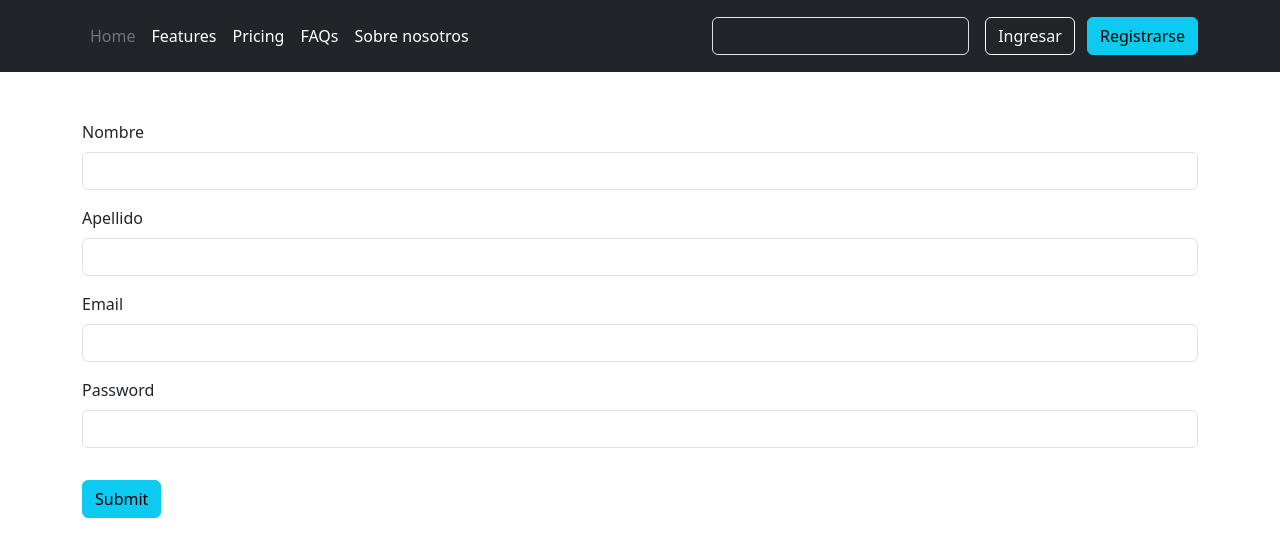
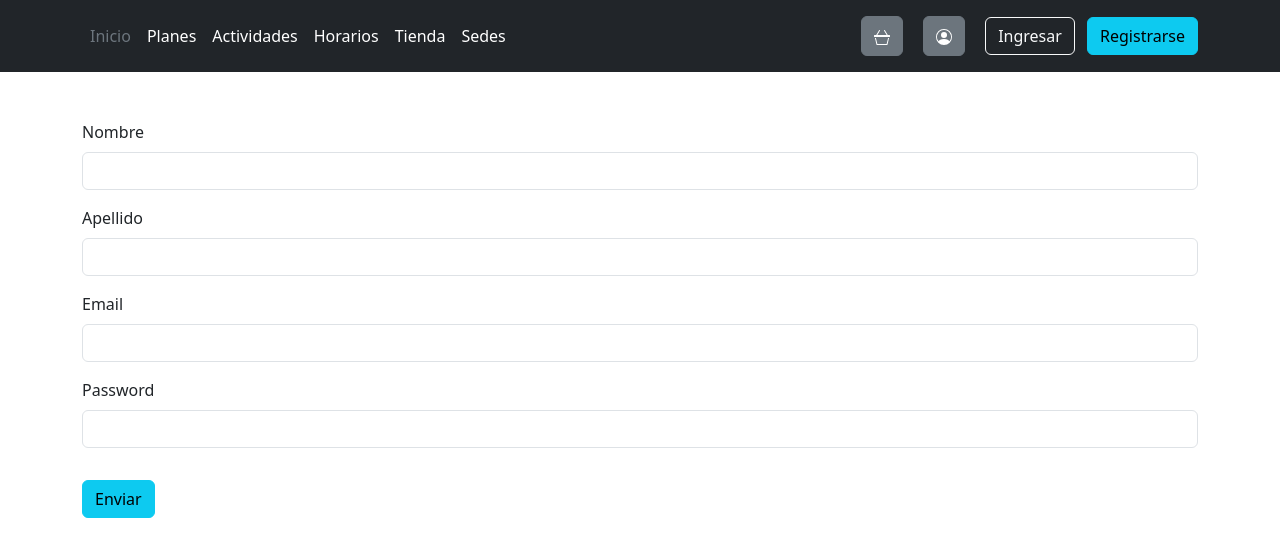
Before and after one commit to matiashuber/grupo-5-gimansio, a website: page Views/FormularioDeRegistro.html in a window 1280 px wide. Drawn offline with nearby package versions, Linux system fonts and the light colour scheme.

Commit message:
Arreglo formulario acorde a wireframe

```diff
--- a/Views/FormularioDeRegistro.html
+++ b/Views/FormularioDeRegistro.html
@@ -12,18 +12,25 @@
         <div class="container">
           <div class="d-flex flex-wrap align-items-center justify-content-center justify-content-lg-start">
             <ul class="nav col-12 col-lg-auto me-lg-auto mb-2 justify-content-center mb-md-0">
-              <li><a href="#" class="nav-link px-2 text-secondary">Home</a></li>
-              <li><a href="#" class="nav-link px-2 text-white">Features</a></li>
-              <li><a href="#" class="nav-link px-2 text-white">Pricing</a></li>
-              <li><a href="#" class="nav-link px-2 text-white">FAQs</a></li>
-              <li><a href="#" class="nav-link px-2 text-white">Sobre nosotros</a></li>
+              <li><a href="#" class="nav-link px-2 text-secondary">Inicio</a></li>
+              <li><a href="#" class="nav-link px-2 text-white">Planes</a></li>
+              <li><a href="#" class="nav-link px-2 text-white">Actividades</a></li>
+              <li><a href="#" class="nav-link px-2 text-white">Horarios</a></li>
+              <li><a href="#" class="nav-link px-2 text-white">Tienda</a></li>
+              <li><a href="#" class="nav-link px-2 text-white">Sedes</a></li>
             </ul>
-
-            <form class="col-12 col-lg-auto mb-3 mb-lg-0 me-lg-3" role="search">
-              <input type="search" class="form-control form-control-dark text-bg-dark" placeholder="Buscar..." aria-label="Search">
-            </form>
-
             <div class="text-end">
+              <button type="button" class="btn btn-secondary">
+                <svg xmlns="http://www.w3.org/2000/svg" width="16" height="16" fill="currentColor" class="bi bi-basket3 my-1" viewBox="0 0 16 16">
+                  <path d="M5.757 1.071a.5.5 0 0 1 .172.686L3.383 6h9.234L10.07 1.757a.5.5 0 1 1 .858-.514L13.783 6H15.5a.5.5 0 0 1 .5.5v1a.5.5 0 0 1-.5.5H.5a.5.5 0 0 1-.5-.5v-1A.5.5 0 0 1 .5 6h1.717L5.07 1.243a.5.5 0 0 1 .686-.172zM3.394 15l-1.48-6h-.97l1.525 6.426a.75.75 0 0 0 .729.574h9.606a.75.75 0 0 0 .73-.574L15.056 9h-.972l-1.479 6h-9.21z"></path>
+                </svg>
+              </button>
+              <button type="button" class="btn btn-secondary mx-3">
+                <svg xmlns="http://www.w3.org/2000/svg" width="16" height="16" fill="currentColor" class="bi bi-person-circle my-1" viewBox="0 0 16 16">
+                  <path d="M11 6a3 3 0 1 1-6 0 3 3 0 0 1 6 0z"/>
+                  <path fill-rule="evenodd" d="M0 8a8 8 0 1 1 16 0A8 8 0 0 1 0 8zm8-7a7 7 0 0 0-5.468 11.37C3.242 11.226 4.805 10 8 10s4.757 1.225 5.468 2.37A7 7 0 0 0 8 1z"/>
+                </svg>
+              </button>
               <button type="button" class="btn btn-outline-light me-2">Ingresar</button>
               <button type="button" class="btn btn-info">Registrarse</button>
             </div>
@@ -49,7 +56,7 @@
                   <label for="exampleInputPassword1" class="form-label">Password</label>
                   <input type="password" class="form-control" id="exampleInputPassword1">
                 </div>
-                <button type="submit" class="btn btn-info my-3">Submit</button>
+                <button type="submit" class="btn btn-info my-3">Enviar</button>
               </form>
         </div>
       </main>
```
